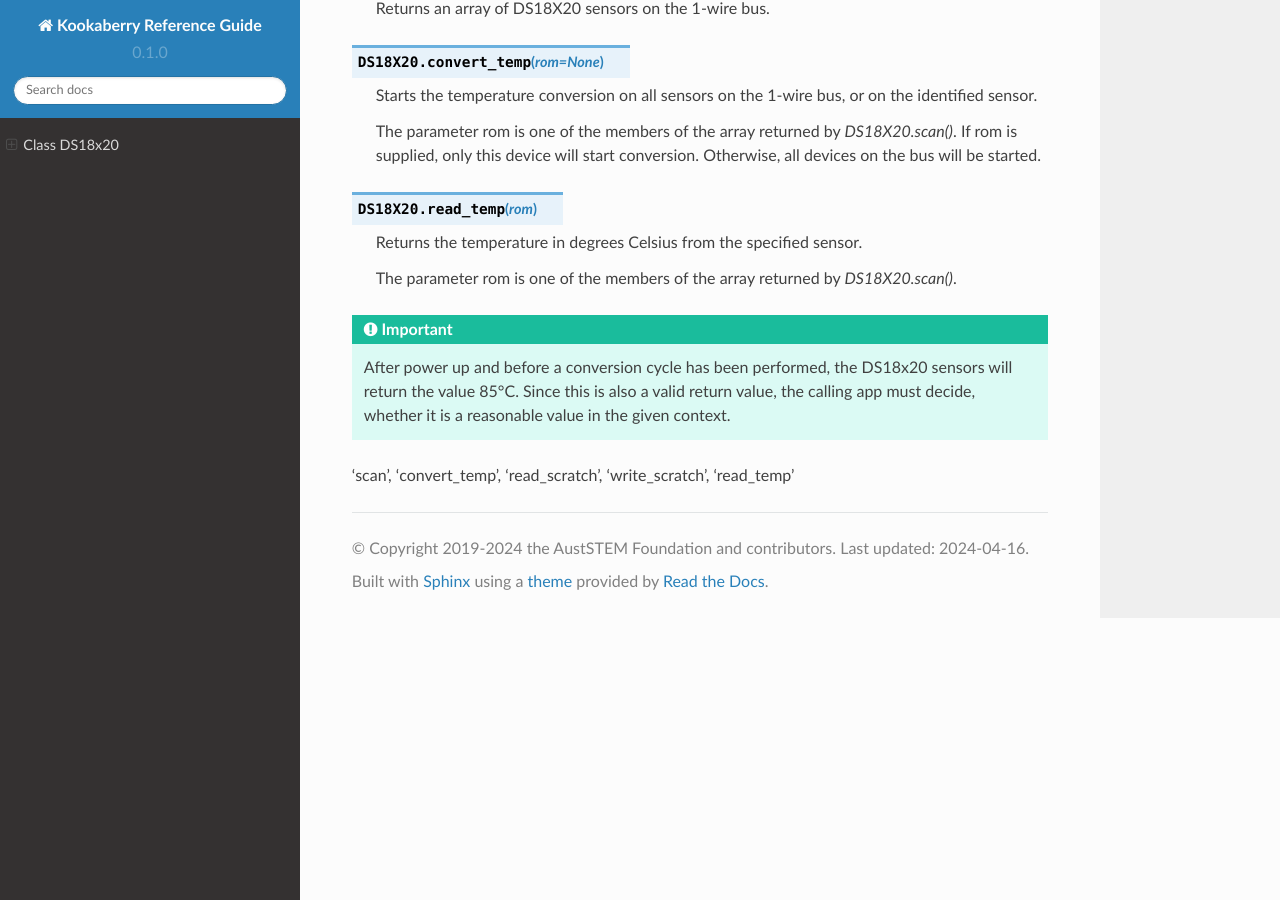
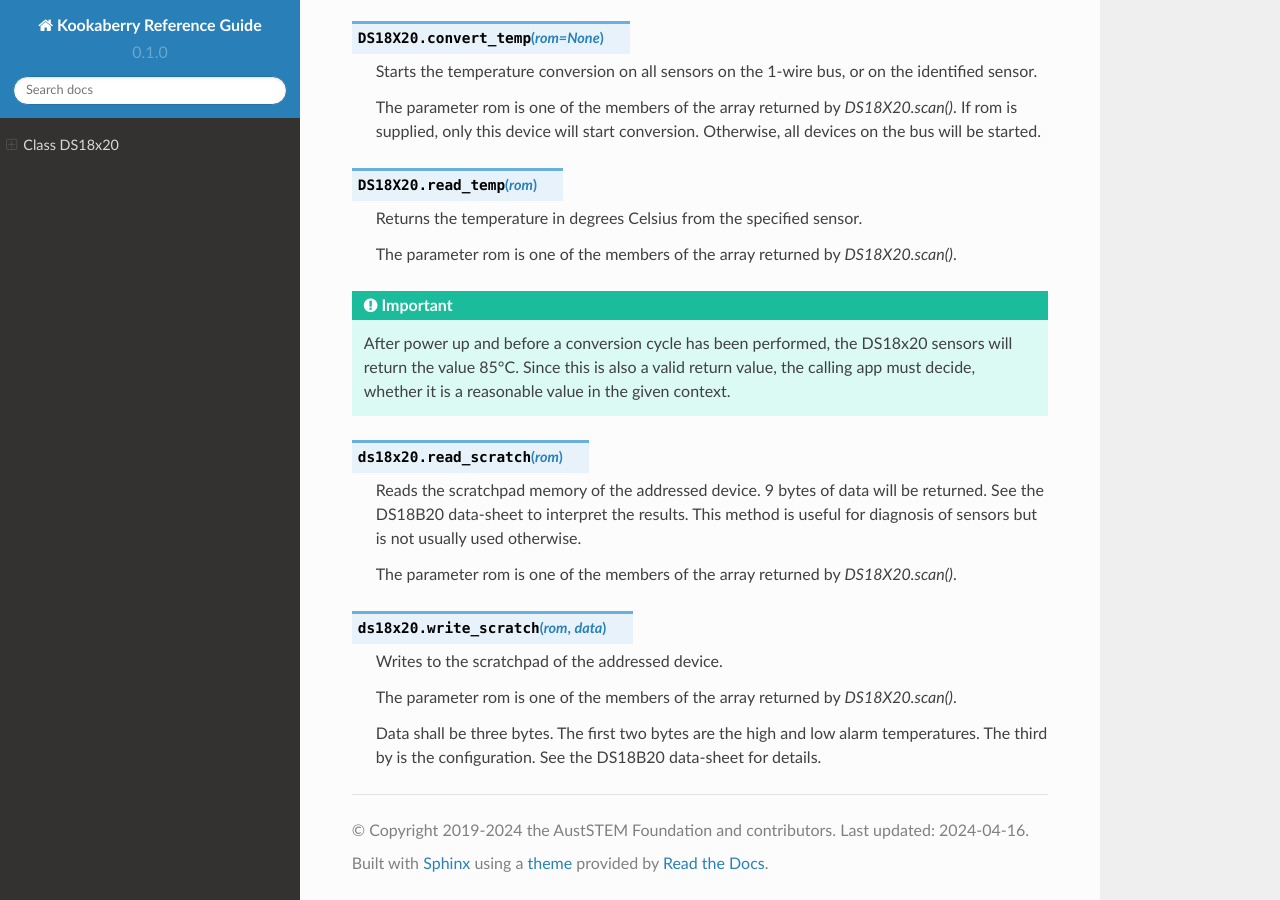
Before and after one commit to TDStrasser/Kookaberry-Reference-Guide, a Sphinx documentation site: the page built from docs/source/ds18x20.rst, in a window 1280 px wide and 900 px high, scrolled down 1190 px. Built offline with Sphinx 7.4.7 and the Read the Docs theme 2.0.0, drawn with Linux system fonts in a browser that asks for light colours; pages that are not in the unit, such as notebooks, are missing from menus; some of the changed text lies outside the part shown.

Commit message:
Update ds18x20.rst

```diff
--- a/docs/source/ds18x20.rst
+++ b/docs/source/ds18x20.rst
@@ -12,7 +12,6 @@ Using the ds18x20 module, it is simple to use the **Kookaberry** to use multiple
 
 The DS18B20 comes in diverse packaging, including waterproof probes for sensing in liquids.
 
-The functions read_scratch() and write_scratch() are used internally by the module and are not usually used by external programs.
 The sensor data-sheet is available here: https://datasheets.maximintegrated.com/en/ds/DS18B20.pdf
 
 
@@ -78,6 +77,18 @@ Methods
     Since this is also a valid return value, the calling app must decide, whether it is a reasonable value in the given context.
 
 
+.. method:: read_scratch(rom)
 
-'scan', 'convert_temp', 'read_scratch', 'write_scratch',
-'read_temp'
+    Reads the scratchpad memory of the addressed device. 9 bytes of data will be returned.  See the DS18B20 data-sheet to interpret the results.
+    This method is useful for diagnosis of sensors but is not usually used otherwise.
+
+    The parameter rom is one of the members of the array returned by *DS18X20.scan()*.
+
+.. method:: write_scratch(rom, data)
+
+    Writes to the scratchpad of the addressed device.
+
+    The parameter rom is one of the members of the array returned by *DS18X20.scan()*.
+
+    Data shall be three bytes. The first two bytes are the high and low alarm temperatures.
+    The third by is the configuration. See the DS18B20 data-sheet for details.
```
